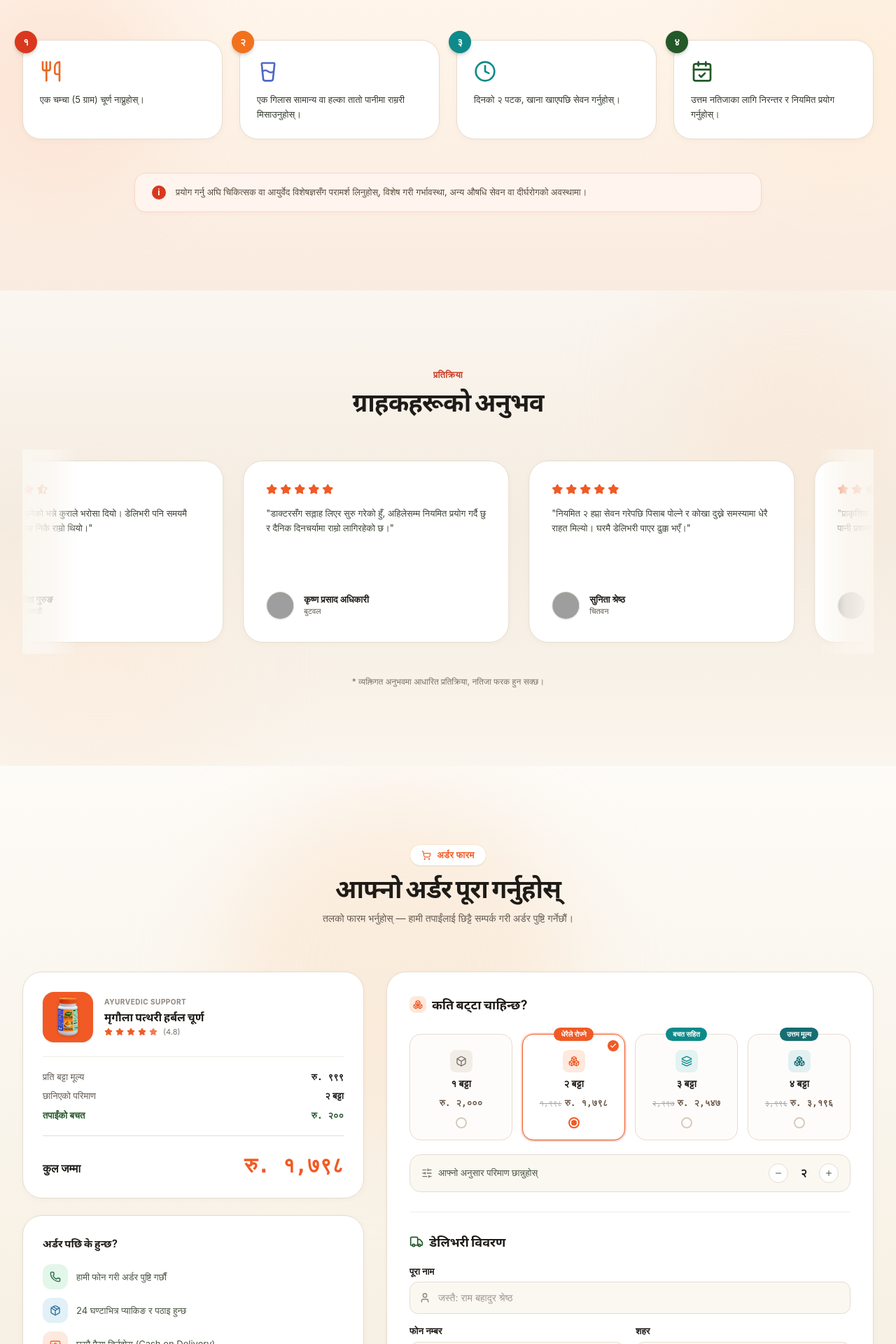
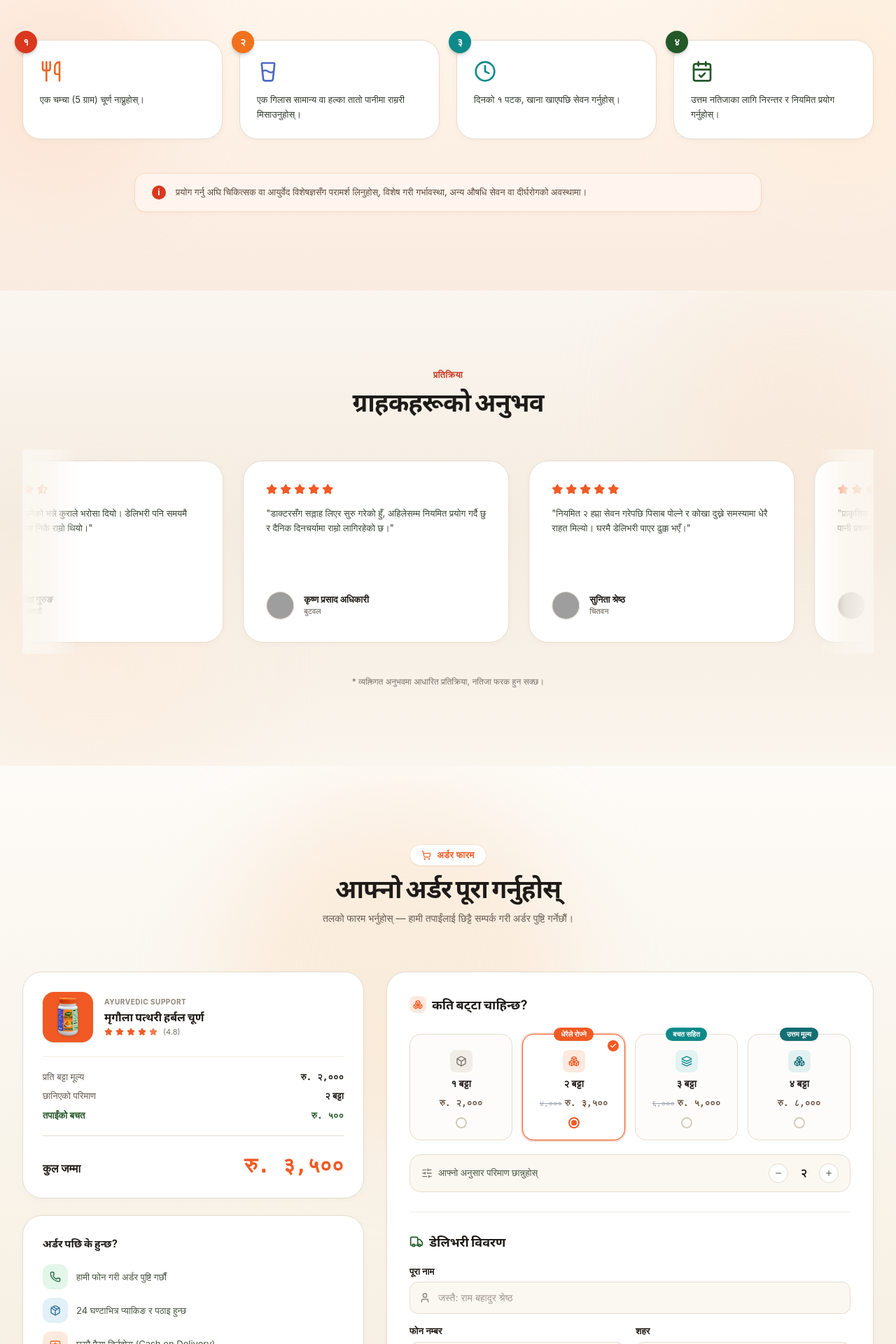
Before and after one commit to nishantbk311/Ayurvedic-Support, a React (Vite) app: page / in a window 1280 px wide. Shown: the part 2920-4840 px from the top of the page at 70% size. Built offline with nearby package versions, Linux system fonts and the light colour scheme; grey boxes are pictures that could not be loaded.

Commit message:
updated price

```diff
--- a/src/components/OrderForm.tsx
+++ b/src/components/OrderForm.tsx
@@ -65,10 +65,10 @@ export const OrderForm: React.FC<OrderFormProps> = ({ currentLang }) => {
 
   // Fixed preset options from orderform-3.jpg
   const presetOptions: BottleOption[] = [
-    { qty: 1, price: 2000, originalPrice: 999, savings: 0 },
-    { qty: 2, price: 1798, originalPrice: 1998, savings: 200, badgeType: 'popular' },
-    { qty: 3, price: 2547, originalPrice: 2997, savings: 450, badgeType: 'savings' },
-    { qty: 4, price: 3196, originalPrice: 3996, savings: 800, badgeType: 'bestValue' },
+    { qty: 1, price: 2000, originalPrice: 2000, savings: 0 },
+    { qty: 2, price: 3500, originalPrice: 4000, savings: 500, badgeType: 'popular' },
+    { qty: 3, price: 5000, originalPrice: 6000, savings: 1000, badgeType: 'savings' },
+    { qty: 4, price: 8000, originalPrice:6500 , savings: 1500, badgeType: 'bestValue' },
   ];
 
   // Dynamic pricing calculation
@@ -306,7 +306,7 @@ export const OrderForm: React.FC<OrderFormProps> = ({ currentLang }) => {
                   <div className="flex justify-between items-center text-[#635a52]">
                     <span>{t.unitPriceLabel}</span>
                     <span className="font-mono font-semibold text-[#1e1b18]">
-                      रु. {formatNumber(999)}
+                      रु. {formatNumber(2000)}
                     </span>
                   </div>
 
--- a/src/data/translations.ts
+++ b/src/data/translations.ts
@@ -120,7 +120,7 @@ export const translations = {
         },
         {
           num: '३',
-          text: 'दिनको २ पटक, खाना खाएपछि सेवन गर्नुहोस्।',
+          text: 'दिनको १ पटक, खाना खाएपछि सेवन गर्नुहोस्।',
         },
         {
           num: '४',
@@ -437,7 +437,7 @@ export const translations = {
         },
         {
           num: '3',
-          text: 'Take twice daily, after meals.',
+          text: 'Take once daily, after a meal.',
         },
         {
           num: '4',
```
